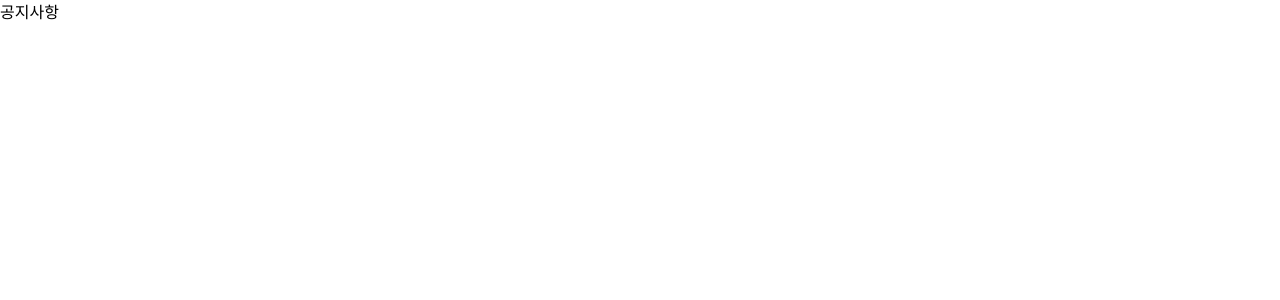
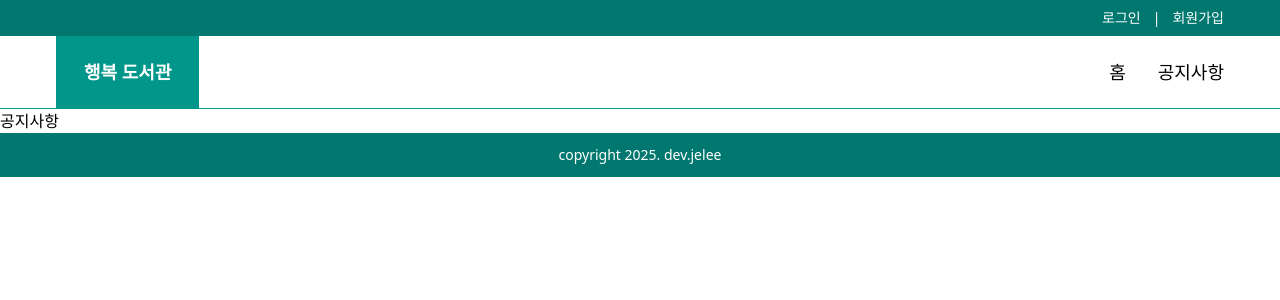
Before and after one commit to eziquexx/mini-library-management-system, a React (Vite) app in the folder frontend/: page /notice in a window 1280 px wide. Shown: the top 300 px of the page. Built offline with nearby package versions, Linux system fonts and the light colour scheme; no server answers.

Commit message:
chore [frontend]: Layout 컴포넌트 생성 및 분리. 그리고 Routes, Outlet 설정

```diff
--- a/frontend/src/App.jsx
+++ b/frontend/src/App.jsx
@@ -6,6 +6,7 @@ import HomePage from './pages/HomePage'
 import SignupPage from './pages/SignupPage'
 import NoticePage from './pages/NoticePage'
 import SignupSuccessPage from './pages/SingupSuccessPage'
+import Layout from './components/Layout'
 
 function App() {
 
@@ -17,11 +18,13 @@ function App() {
    */
   return (
     <Routes>
-      <Route path='/' element={<HomePage />}></Route>
-      <Route path='/login' element={<LoginPage />}></Route>
-      <Route path='/signup' element={<SignupPage />}></Route>
-      <Route path='/notice' element={<NoticePage />}></Route>
-      <Route path='/signup/success' element={<SignupSuccessPage />}></Route>
+      <Route element={<Layout />}>
+        <Route path='/' element={<HomePage />} />
+        <Route path='/login' element={<LoginPage />} />
+        <Route path='/signup' element={<SignupPage />} />
+        <Route path='/notice' element={<NoticePage />} />
+        <Route path='/signup/success' element={<SignupSuccessPage />} />
+      </Route>
     </Routes>
   )
 }
--- /dev/null
+++ b/frontend/src/components/Layout.jsx
@@ -0,0 +1,18 @@
+import React from "react";
+import Header from "./Header";
+import Footer from "./Footer";
+import { Outlet } from "react-router-dom";
+
+const Layout = ({ children }) => {
+  return (
+    <div className="w-full">
+      <Header />
+      <main className="">
+        <Outlet />
+      </main>
+      <Footer />
+    </div>
+  );
+}
+
+export default Layout;
--- a/frontend/src/pages/HomePage.jsx
+++ b/frontend/src/pages/HomePage.jsx
@@ -1,15 +1,12 @@
 import axios from "axios";
 import React, { useEffect, useState } from "react";
 import { Link, useNavigate } from "react-router-dom";
-import Header from "../components/Header";
-import Footer from "../components/Footer";
 
 const HomePage = () => {
 
   return (
     <>
       <div className="w-full">
-        <Header />
         <div className="w-full flex justify-center px-7 md:px-10 lg:px-14 py-30">
           <div className="w-7xl max-w-7xl flex flex-col overflow-hidden">
             <div className="w-full flex flex-col">
@@ -48,7 +45,6 @@ const HomePage = () => {
             </div>
           </div>
         </div>
-        <Footer />
       </div>
     </>
   );
```
